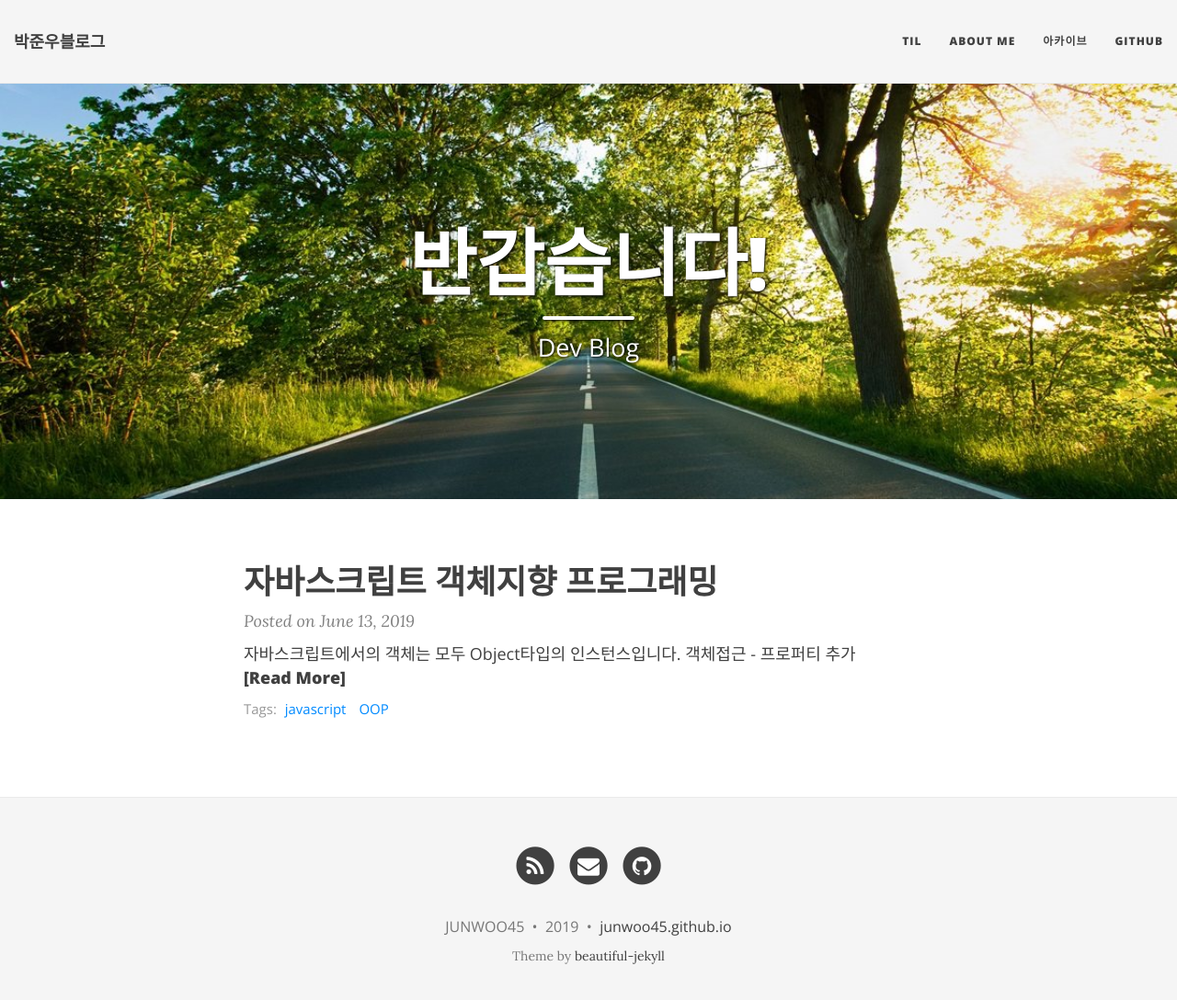
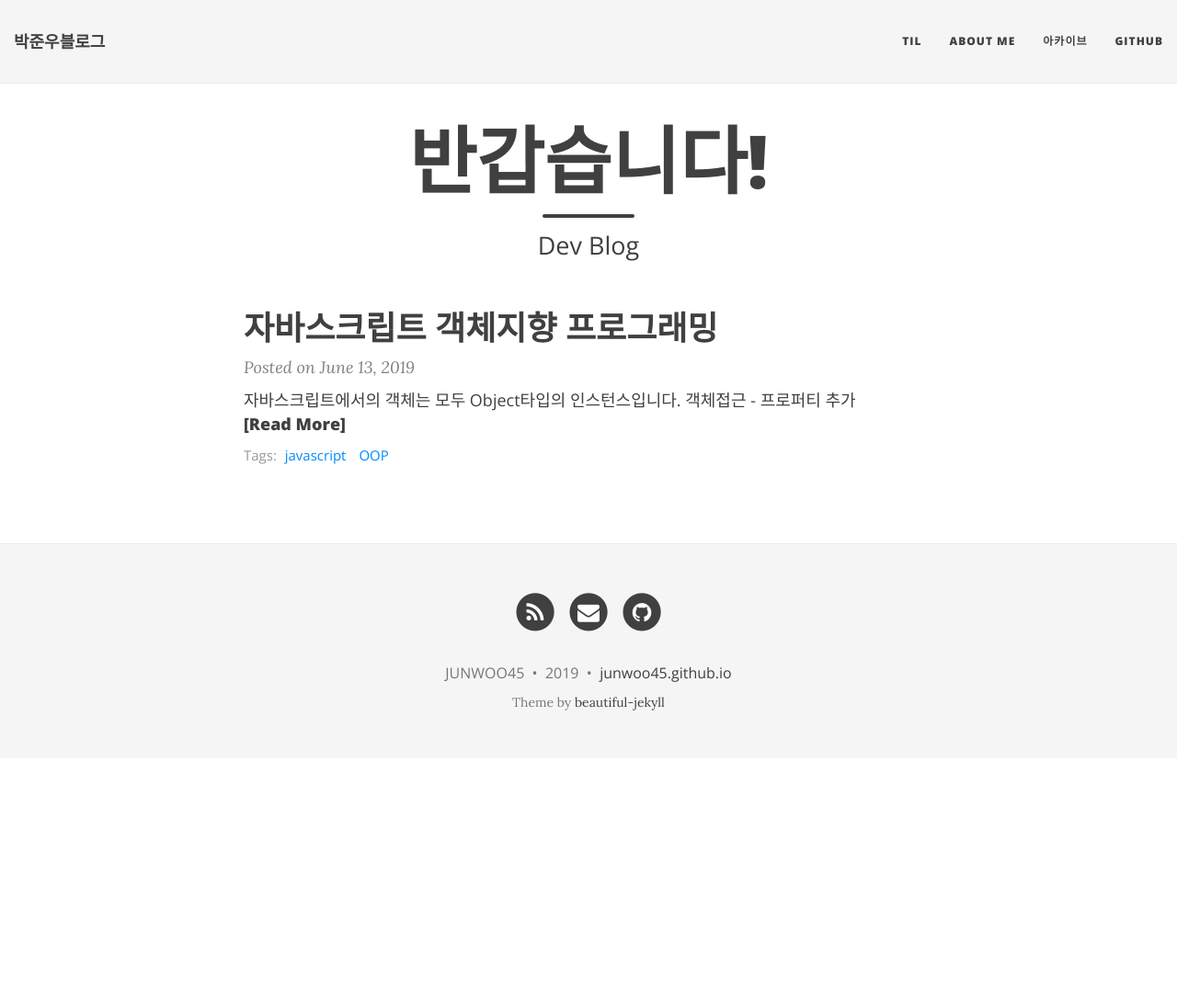
Before and after one commit to JUNWOO45/junwoo45.github.io.archived, a Jekyll site: the page built from index.html, in a window 1280 px wide and 1101 px high. Shown: the top 1088 px of the window at 92% size. Built offline with Jekyll 4.4.1, drawn with Linux system fonts in a browser that asks for light colours; nearby versions of some CDN libraries; the list of posts is cut into pages by our own code.

Commit message:
대문 bigimg삭제

```diff
--- a/index.html
+++ b/index.html
@@ -3,7 +3,7 @@ layout: page
 title: 반갑습니다!
 subtitle: Dev Blog
 use-site-title: true
-bigimg: /img/path.jpg
+<!-- bigimg: /img/path.jpg -->
 ---
 
 <div class="posts-list">
```
